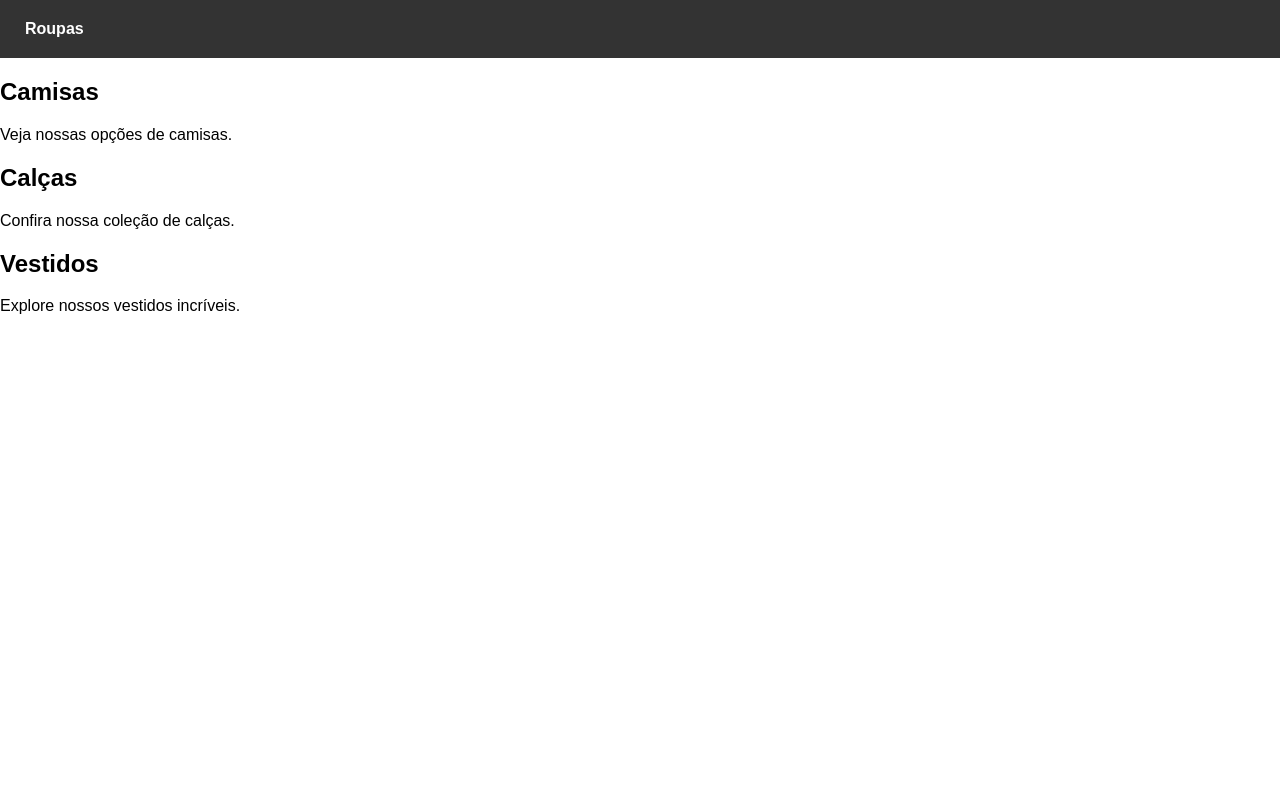
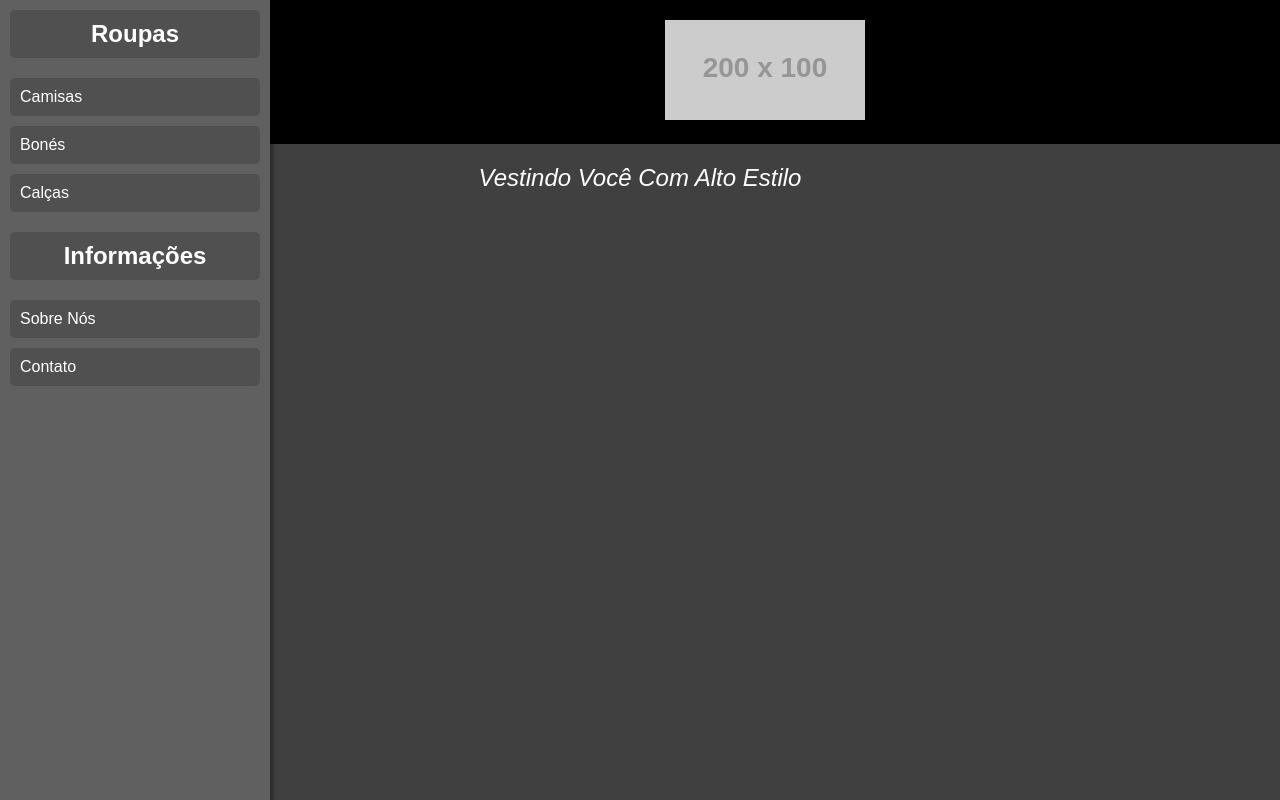
Before and after one commit to Alto-Estilo/Alto-Estilo, a plain HTML site: page index.html in a window 1280 px wide. Drawn offline with Linux system fonts and the light colour scheme; placeholder pictures from the web are drawn by us.

Commit message:
adicionar as subcategorias e também o menu

```diff
--- a/index.html
+++ b/index.html
@@ -3,36 +3,128 @@
 <head>
     <meta charset="UTF-8">
     <meta name="viewport" content="width=device-width, initial-scale=1.0">
-    <title>Menu de Roupas</title>
-    <link rel="stylesheet" href="style.css">
+    <title>Alto Estilo - Menu</title>
+    <style>
+        body {
+            margin: 0;
+            font-family: Arial, sans-serif;
+            background-color: #404040;
+            color: white;
+        }
+
+        .menu {
+            width: 250px;
+            background-color: #606060;
+            padding: 10px;
+            box-shadow: 2px 0 5px rgba(0, 0, 0, 0.5);
+            position: fixed;
+            height: 100%;
+        }
+
+        .menu h2 {
+            margin: 0;
+            padding: 10px;
+            background-color: #505050;
+            text-align: center;
+            border-radius: 5px;
+        }
+
+        .menu ul {
+            list-style: none;
+            padding: 0;
+            margin: 20px 0;
+        }
+
+        .menu ul li {
+            margin-bottom: 10px;
+            position: relative;
+        }
+
+        .menu ul li a {
+            text-decoration: none;
+            color: white;
+            display: block;
+            padding: 10px;
+            background-color: #505050;
+            border-radius: 5px;
+            transition: background-color 0.3s;
+        }
+
+        .menu ul li a:hover {
+            background-color: #707070;
+        }
+
+        .submenu {
+            display: none;
+            margin-left: 20px;
+        }
+
+        .menu ul li:hover .submenu {
+            display: block;
+        }
+
+        .submenu li {
+            margin: 5px 0;
+        }
+
+        .submenu li a {
+            background-color: #707070;
+            padding: 8px;
+        }
+
+        .submenu li a:hover {
+            background-color: #909090;
+        }
+
+        .logo {
+            text-align: center;
+            margin-left: 250px;
+            padding: 20px;
+            background-color: #000;
+        }
+
+        .logo img {
+            max-width: 200px;
+        }
+
+        .slogan {
+            text-align: center;
+            font-style: italic;
+            font-size: 1.5em;
+            margin-top: 20px;
+        }
+    </style>
 </head>
 <body>
-    <nav class="menu">
+    <div class="menu">
+        <h2>Roupas</h2>
         <ul>
-            <li class="menu-item">
-                <a href="#">Roupas</a>
-                <ul class="submenu">
-                    <li><a href="#camisas">Camisas</a></li>
-                    <li><a href="#calcas">Calças</a></li>
-                    <li><a href="#vestidos">Vestidos</a></li>
-                </ul>
+            <li>
+                <a href="#">Camisas</a>
+            </li>
+            <li>
+                <a href="#">Bonés</a>
+            </li>
+            <li>
+                <a href="#">Calças</a>
             </li>
         </ul>
-    </nav>
 
-    <main>
-        <section id="camisas">
-            <h1>Camisas</h1>
-            <p>Veja nossas opções de camisas.</p>
-        </section>
-        <section id="calcas">
-            <h1>Calças</h1>
-            <p>Confira nossa coleção de calças.</p>
-        </section>
-        <section id="vestidos">
-            <h1>Vestidos</h1>
-            <p>Explore nossos vestidos incríveis.</p>
-        </section>
-    </main>
+        <h2>Informações</h2>
+        <ul>
+            <li>
+                <a href="#">Sobre Nós</a>
+            </li>
+            <li>
+                <a href="#">Contato</a>
+            </li>
+        </ul>
+    </div>
+
+    <div class="logo">
+        <img src="https://via.placeholder.com/200x100?text=Alto+Estilo" alt="Logo Alto Estilo">
+    </div>
+
+    <div class="slogan">Vestindo Você Com Alto Estilo</div>
 </body>
 </html>
```
